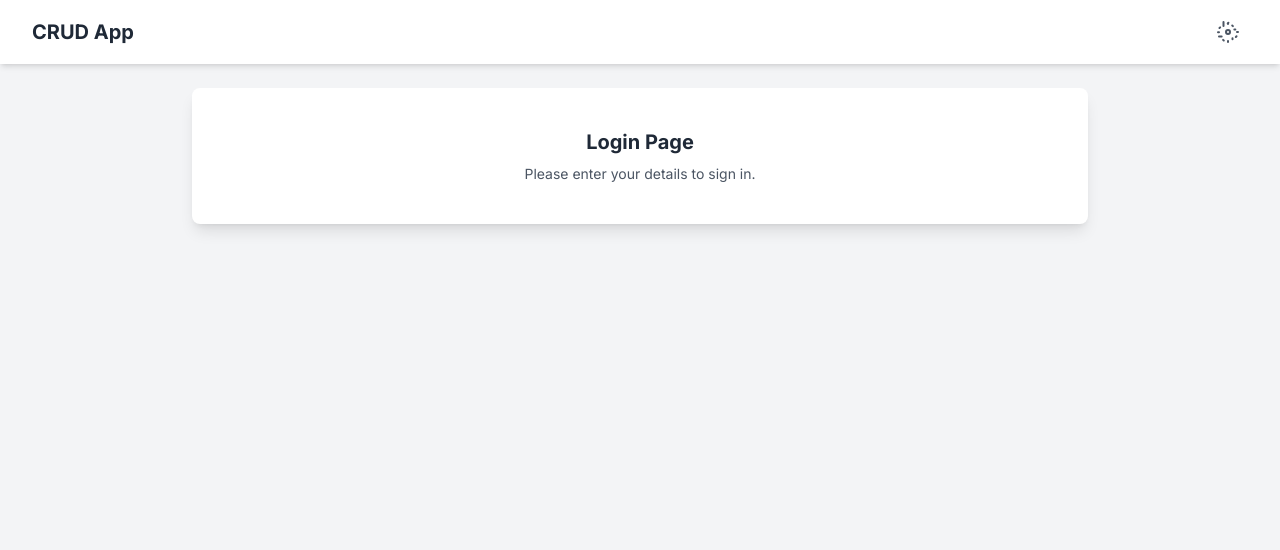
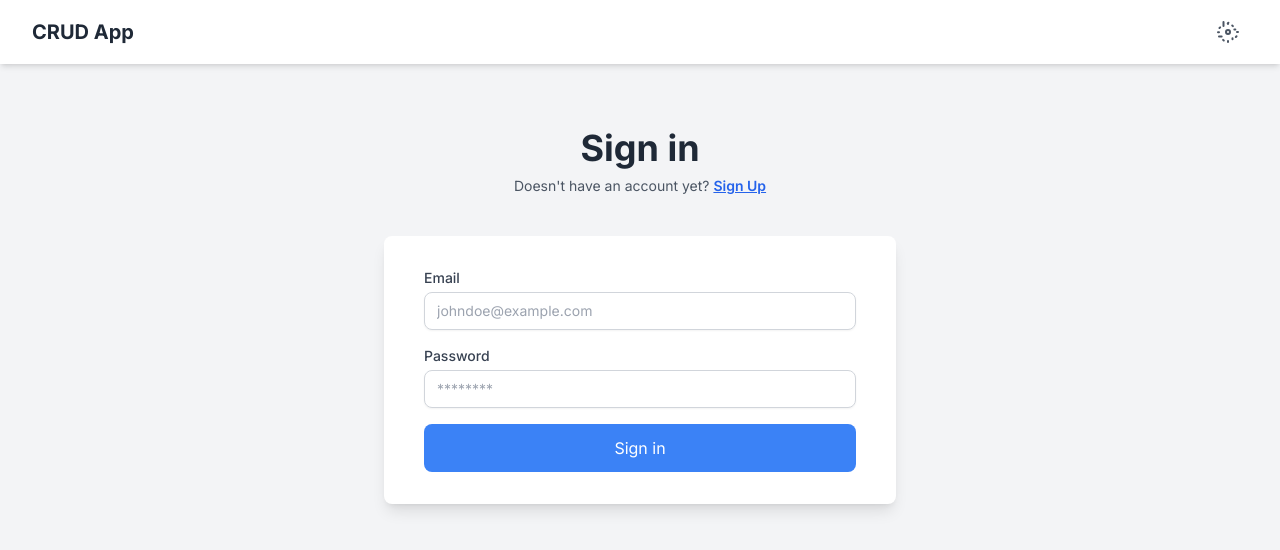
Before and after one commit to buruhkoding/crud-express-react, a React (Vite) app in the folder react/frontend-react/: page /login in a window 1280 px wide. Shown: the top 550 px of the page. Built offline with nearby package versions, Linux system fonts and the light colour scheme.

Commit message:
Add login view and function

```diff
--- a/react/frontend-react/src/routes/index.jsx
+++ b/react/frontend-react/src/routes/index.jsx
@@ -8,7 +8,6 @@ import { Login } from "../views/auth/login.jsx"
 
 export default function AppRoutes() {
     const { isAuthenticated } = useContext(AuthContext)
-    console.log(isAuthenticated)
 
     return (
         <Routes>
--- a/react/frontend-react/src/views/auth/login.jsx
+++ b/react/frontend-react/src/views/auth/login.jsx
@@ -1,9 +1,121 @@
+import { useContext, useState } from 'react'
+import { Link, useNavigate } from 'react-router-dom'
+import api from '../../../services/api'
+import Cookies from 'js-cookie'
+import Alert from '../components/alert'
+import { AuthContext } from '../../context/AuthContext'
+
+
+
 export const Login = () => {
+    const navigate = useNavigate()
+    const { setIsAuthenticated } = useContext(AuthContext)
+
+    const [email, setEmail] = useState("");
+    const [password, setPassword] = useState("");
+
+    const [validation, setValidation] = useState([]);
+    const [loginFailed, setLoginFailed] = useState([]);
+    const [showAlert, setShowAlert] = useState(true);
+
+    const handleClose = () => {
+        setShowAlert(false)
+    }
+
+    const getInputClassName = (inputName) => {
+        return `mt-1 block w-full px-3 py-2 border border-gray-300 rounded-lg shadow-sm focus:outline-none focus:ring-blue-500 focus:border-blue-500 sm:text-sm
+        ${validation.errors?.some(error => error.path === inputName) ? 'border-red-500' : 'border-gray-300'}`;
+    }
+
+    const login = async (e) => {
+        e.preventDefault()
+
+        await api.post('/api/login', {
+            email: email,
+            password: password
+        })
+            .then(response => {
+                Cookies.set('token', response.data.data.token)
+                Cookies.set('user', JSON.stringify(response.data.data.user))
+
+                setIsAuthenticated(true)
+
+                navigate('/admin/dashboard', { replace: true })
+            })
+            .catch(error => {
+                setValidation(error.response.data)
+                setLoginFailed(error.response.data)
+            })
+    }
+
     return (
-        <div className="max-w-4xl mx-auto bg-white shadow-lg rounded-lg overflow-hidden flex flex-col items-center px-6 py-6">
-            <div className="px-6 py-4 text-center mt-auto">
-                <h2 className="text-xl font-bold text-gray-800">Login Page</h2>
-                <p className="text-gray-600 text-sm mt-2">Please enter your details to sign in.</p>
+        <div>
+            <div className=" flex flex-col items-center px-6 py-6">
+                <div className="px-6 py-4 text-center mt-auto">
+                    <h2 className="text-4xl font-bold text-gray-800">Sign in</h2>
+                    <p className="text-gray-600 text-sm mt-2">
+                        Doesn&apos;t have an account yet?&nbsp;
+                        <Link className='underline font-semibold text-blue-600'>Sign Up</Link>
+                    </p>
+                </div>
+                {
+                    loginFailed.message && showAlert && (
+                        <Alert
+                            type="error"
+                            message={loginFailed.message}
+                            onClose={handleClose}
+                        />
+                    )
+
+                }
+            </div>
+            <div className='max-w-lg mx-auto bg-white shadow-lg rounded-lg overflow-hidden'>
+                <form onSubmit={login} className='space-y-4 py-8 px-10'>
+                    <div>
+                        <label htmlFor="email" className="block text-sm font-medium text-gray-700">
+                            Email
+                        </label>
+                        <input
+                            type='email'
+                            name='email'
+                            id='email'
+                            onChange={(e) => setEmail(e.target.value)}
+                            className={getInputClassName('email')}
+                            placeholder='johndoe@example.com'
+                        />
+
+                        {validation.errors?.some(error => error.path === 'email') && (
+                            <p className="mt-2 text-sm text-red-600">
+                                {validation.errors.find(error => error.path === 'email')?.msg}
+                            </p>
+                        )}
+                    </div>
+                    <div>
+                        <label htmlFor="password" className="block text-sm font-medium text-gray-700">
+                            Password
+                        </label>
+                        <input
+                            type='password'
+                            name='name'
+                            id='name'
+                            onChange={(e) => setPassword(e.target.value)}
+                            className={getInputClassName('password')}
+                            placeholder='********'
+                        />
+                        {validation.errors?.some(error => error.path === 'password') && (
+                            <p className="mt-2 text-sm text-red-600">
+                                {validation.errors.find(error => error.path === 'password')?.msg}
+                            </p>
+                        )}
+                    </div>
+                    <div>
+                        <button
+                            type="submit"
+                            className="w-full bg-blue-500 text-white py-3 rounded-lg hover:bg-blue-600 transition duration-300">
+                            Sign in
+                        </button>
+                    </div>
+                </form>
             </div>
         </div>
     )
--- a/react/frontend-react/src/views/auth/register.jsx
+++ b/react/frontend-react/src/views/auth/register.jsx
@@ -29,7 +29,7 @@ export const Register = () => {
             email: email,
             password: password
         }).then(() => {
-            navigate('login')
+            navigate('/login')
         }).catch((error => {
             setValidation(error.response.data)
         }))
```
